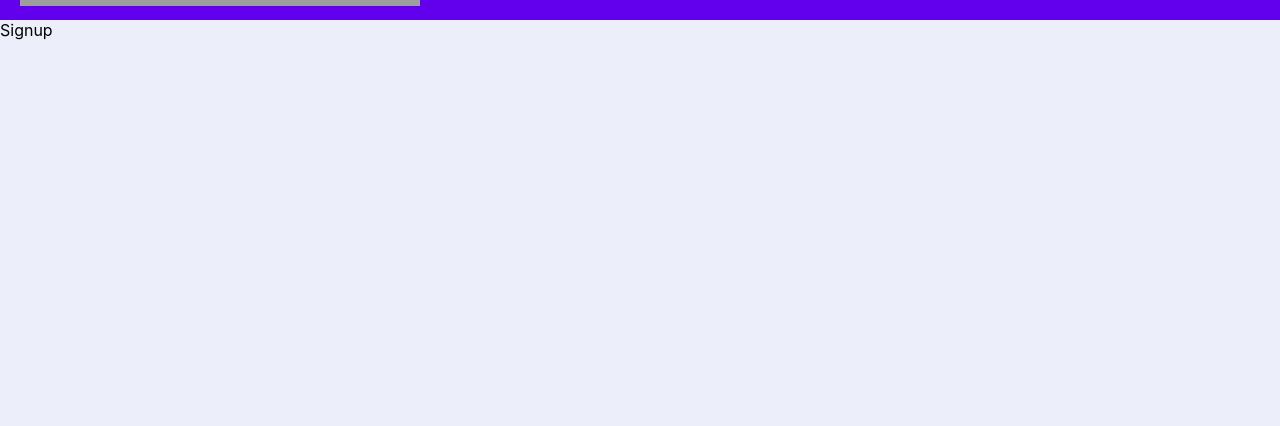
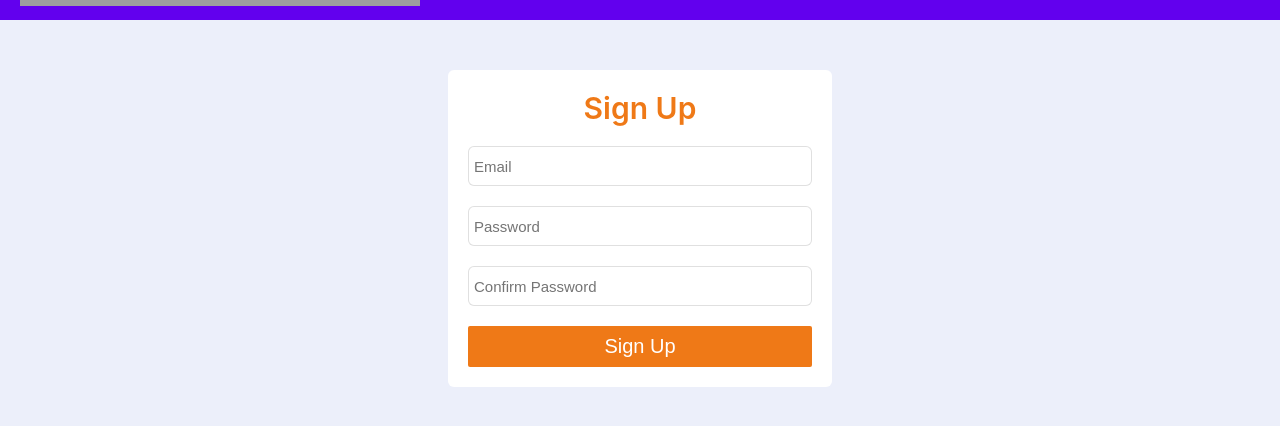
Before and after one commit to MounikaReddy15/react_social_media_site, a React (Create React App) app: page /signup in a window 1280 px wide. Shown: the part 304-730 px from the top of the page. Built offline with nearby package versions, Linux system fonts and the light colour scheme; no server answers; grey boxes are pictures that could not be loaded.

Commit message:
add login & signup ui

```diff
--- a/src/components/App.js
+++ b/src/components/App.js
@@ -4,11 +4,7 @@ import { BrowserRouter as Router, Route, Switch } from 'react-router-dom';
 import PropTypes from 'prop-types';
 
 import { fetchPosts } from '../actions/posts';
-import { Home, Navbar, Page404 } from './';
-
-const Login = () => <div>Login</div>;
-
-const Signup = () => <div>Signup</div>;
+import { Home, Navbar, Page404, Login, Signup } from './';
 
 class App extends React.Component {
   componentDidMount() {
--- /dev/null
+++ b/src/components/Login.js
@@ -0,0 +1,22 @@
+import React, { Component } from 'react';
+
+class Login extends Component {
+  render() {
+    return (
+      <form className="login-form">
+        <span className="login-signup-header">Log In</span>
+        <div className="field">
+          <input type="email" placeholder="Email" required />
+        </div>
+        <div className="field">
+          <input type="password" placeholder="Password" required />
+        </div>
+        <div className="field">
+          <button>Log In</button>
+        </div>
+      </form>
+    );
+  }
+}
+
+export default Login;
--- /dev/null
+++ b/src/components/Signup.js
@@ -0,0 +1,25 @@
+import React, { Component } from 'react';
+
+class Signup extends Component {
+  render() {
+    return (
+      <form className="login-form">
+        <span className="login-signup-header">Sign Up</span>
+        <div className="field">
+          <input type="email" placeholder="Email" required />
+        </div>
+        <div className="field">
+          <input type="password" placeholder="Password" required />
+        </div>
+        <div className="field">
+          <input type="password" placeholder="Confirm Password" required />
+        </div>
+        <div className="field">
+          <button>Sign Up</button>
+        </div>
+      </form>
+    );
+  }
+}
+
+export default Signup;
--- a/src/components/index.js
+++ b/src/components/index.js
@@ -3,5 +3,7 @@ import App from './App';
 import Navbar from './Navbar';
 import Home from './Home';
 import Page404 from './Page404';
+import Login from './Login';
+import Signup from './Signup';
 
-export { PostsList, App, Navbar, Home, Page404 };
+export { PostsList, App, Navbar, Home, Page404, Login, Signup };
```
Also changed, not shown: 1 other file (tests, documents, lock files or other folders).
